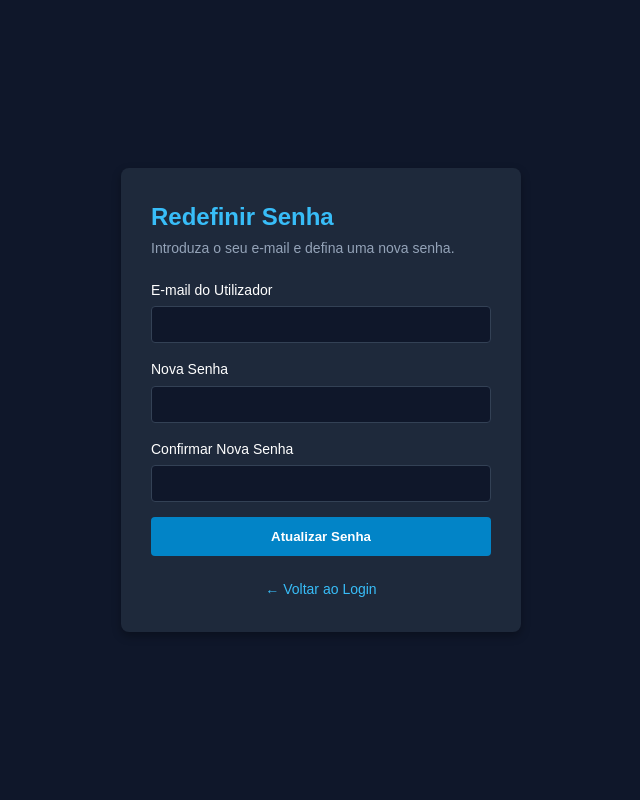
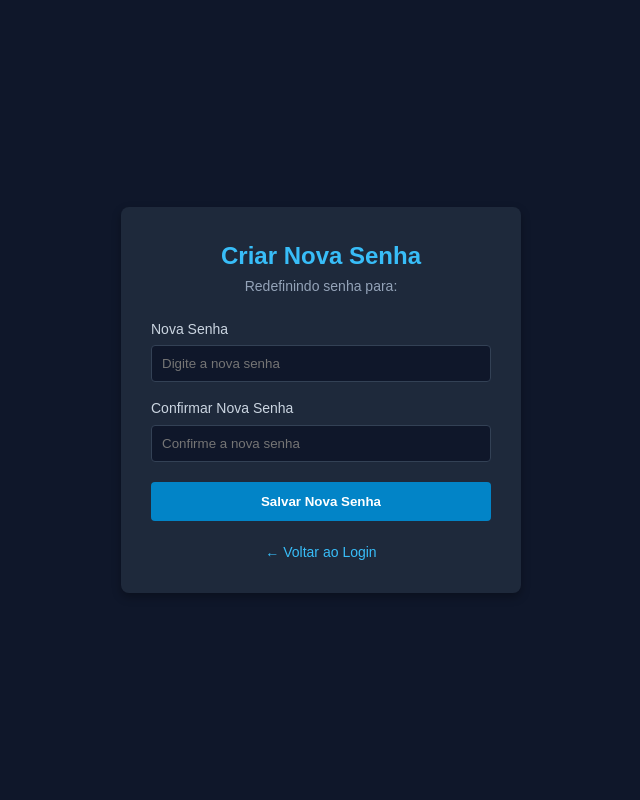
Before and after one commit to gabrielvarela707-hub/ProjetoIntegrador, a PHP site: page /gabriel/redefinir_senha.php in a window 1280 px wide. Shown: the whole page, without its empty margins (319-959 px from the left). Run offline with PHP 8.4, Linux system fonts and the light colour scheme.

Commit message:
Update redefinir_senha.php

```diff
--- a/redefinir_senha.php
+++ b/redefinir_senha.php
@@ -1,49 +1,34 @@
 <?php
 include('conexao.php');
 
-$mensagem = "";
-$sucesso = false;
+$email = $_GET['email'] ?? '';
+$erro = "";
 
 if ($_SERVER["REQUEST_METHOD"] == "POST") {
     $email = trim($_POST['email']);
     $nova_senha = $_POST['nova_senha'];
     $confirma_senha = $_POST['confirma_senha'];
 
-    if (empty($email) || empty($nova_senha) || empty($confirma_senha)) {
-        $mensagem = "<div style='color: #ef4444; background: #fee2e2; padding: 12px; border-radius: 6px;'>Preencha todos os campos!</div>";
-    } elseif ($nova_senha !== $confirma_senha) {
-        $mensagem = "<div style='color: #ef4444; background: #fee2e2; padding: 12px; border-radius: 6px;'>As senhas não coincidem!</div>";
-    } else {
-        // Verificar se o e-mail existe na base de dados
-        $sql = "SELECT id FROM usuarios WHERE email = ?";
-        $stmt = $conn->prepare($sql);
-        $stmt->bind_param("s", $email);
-        $stmt->execute();
-        $resultado = $stmt->get_result();
-
-        if ($resultado->num_rows > 0) {
-            $usuario = $resultado->fetch_assoc();
-            $usuario_id = $usuario['id'];
-
-            // Encriptar a nova senha com segurança
+    if (!empty($email) && !empty($nova_senha) && !empty($confirma_senha)) {
+        if ($nova_senha !== $confirma_senha) {
+            $erro = "As senhas não coincidem!";
+        } else {
+            // Encriptar a palavra-passe com segurança
             $hash_senha = password_hash($nova_senha, PASSWORD_DEFAULT);
 
-            // Atualizar a senha no banco de dados
-            $sql_update = "UPDATE usuarios SET senha = ? WHERE id = ?";
-            $stmt_update = $conn->prepare($sql_update);
-            $stmt_update->bind_param("si", $hash_senha, $usuario_id);
+            $sql = "UPDATE usuarios SET senha = ? WHERE email = ?";
+            $stmt = $conn->prepare($sql);
+            $stmt->bind_param("ss", $hash_senha, $email);
 
-            if ($stmt_update->execute()) {
-                $sucesso = true;
-                $mensagem = "<div style='color: #16a34a; background: #dcfce7; padding: 12px; border-radius: 6px;'>Senha redefinida com sucesso! Redirecionando...</div>";
-                echo "<script>setTimeout(function() { window.location.href='login.php'; }, 2000);</script>";
+            if ($stmt->execute()) {
+                echo "<script>alert('Senha redefinida com sucesso!'); window.location.href='login.php';</script>";
+                exit;
             } else {
-                $mensagem = "<div style='color: #ef4444; background: #fee2e2; padding: 12px; border-radius: 6px;'>Erro ao atualizar a senha no banco de dados.</div>";
+                $erro = "Erro ao redefinir a senha no banco de dados.";
             }
-        } else {
-            // Por segurança, mensagem neutra ou aviso de e-mail não encontrado
-            $mensagem = "<div style='color: #ef4444; background: #fee2e2; padding: 12px; border-radius: 6px;'>E-mail não encontrado no sistema.</div>";
         }
+    } else {
+        $erro = "Preencha todos os campos.";
     }
 }
 ?>
@@ -51,35 +36,45 @@ if ($_SERVER["REQUEST_METHOD"] == "POST") {
 <html lang="pt-BR">
 <head>
     <meta charset="UTF-8">
-    <title>Redefinir Senha - AdaTech</title>
+    <meta name="viewport" content="width=device-width, initial-scale=1.0">
+    <title>Criar Nova Senha - AdaTech</title>
     <link rel="stylesheet" href="adatech.css">
 </head>
-<body style="background-color: #0f172a; color: #ffffff; font-family: sans-serif; display: flex; justify-content: center; align-items: center; height: 100vh; margin: 0;">
-    <div style="background: #1e293b; padding: 30px; border-radius: 8px; width: 100%; max-width: 400px; box-shadow: 0 4px 10px rgba(0,0,0,0.3);">
-        <h2 style="color: #38bdf8; margin-top: 0;">Redefinir Senha</h2>
-        <p style="color: #94a3b8; font-size: 14px;">Introduza o seu e-mail e defina uma nova senha.</p>
+<body style="display: flex; justify-content: center; align-items: center; min-height: 100vh; background-color: #0f172a; margin: 0; font-family: sans-serif;">
 
-        <?php echo $mensagem; ?>
+    <div style="background: #1e293b; padding: 30px; border-radius: 8px; width: 100%; max-width: 400px; box-shadow: 0 4px 10px rgba(0,0,0,0.3); color: #ffffff;">
+        <h2 style="margin-top: 0; color: #38bdf8; text-align: center;">Criar Nova Senha</h2>
 
-        <?php if (!$sucesso): ?>
-        <form method="POST" style="margin-top: 20px;">
-            <div style="margin-bottom: 15px;">
-                <label style="display: block; margin-bottom: 5px; font-size: 14px;">E-mail do Utilizador</label>
-                <input type="email" name="email" required style="width: 100%; padding: 10px; background: #0f172a; border: 1px solid #334155; color: white; border-radius: 4px; box-sizing: border-box;">
+        <p style="color: #94a3b8; font-size: 14px; margin-bottom: 20px; text-align: center;">
+            Redefinindo senha para:<br><strong style="color: #38bdf8;"><?php echo htmlspecialchars($email); ?></strong>
+        </p>
+
+        <?php if(!empty($erro)): ?>
+            <div style="background: #fee2e2; color: #ef4444; padding: 10px; border-radius: 4px; font-size: 14px; margin-bottom: 15px; text-align: center; font-weight: bold;">
+                <?php echo $erro; ?>
             </div>
-            <div style="margin-bottom: 15px;">
-                <label style="display: block; margin-bottom: 5px; font-size: 14px;">Nova Senha</label>
-                <input type="password" name="nova_senha" required style="width: 100%; padding: 10px; background: #0f172a; border: 1px solid #334155; color: white; border-radius: 4px; box-sizing: border-box;">
-            </div>
-            <div style="margin-bottom: 15px;">
-                <label style="display: block; margin-bottom: 5px; font-size: 14px;">Confirmar Nova Senha</label>
-                <input type="password" name="confirma_senha" required style="width: 100%; padding: 10px; background: #0f172a; border: 1px solid #334155; color: white; border-radius: 4px; box-sizing: border-box;">
-            </div>
-            <button type="submit" style="width: 100%; background: #0284c7; color: white; border: none; padding: 12px; border-radius: 4px; font-weight: bold; cursor: pointer;">Atualizar Senha</button>
-        </form>
         <?php endif; ?>
 
-        <p style="text-align: center; margin-top: 20px;"><a href="login.php" style="color: #38bdf8; text-decoration: none; font-size: 14px;">&larr; Voltar ao Login</a></p>
+        <form method="POST" action="redefinir_senha.php?email=<?php echo urlencode($email); ?>" style="display: flex; flex-direction: column; gap: 15px;">
+            <input type="hidden" name="email" value="<?php echo htmlspecialchars($email); ?>">
+
+            <div>
+                <label style="display: block; margin-bottom: 5px; color: #cbd5e1; font-size: 14px;">Nova Senha</label>
+                <input type="password" name="nova_senha" placeholder="Digite a nova senha" required style="width: 100%; padding: 10px; background: #0f172a; border: 1px solid #334155; color: white; border-radius: 4px; box-sizing: border-box;">
+            </div>
+
+            <div>
+                <label style="display: block; margin-bottom: 5px; color: #cbd5e1; font-size: 14px;">Confirmar Nova Senha</label>
+                <input type="password" name="confirma_senha" placeholder="Confirme a nova senha" required style="width: 100%; padding: 10px; background: #0f172a; border: 1px solid #334155; color: white; border-radius: 4px; box-sizing: border-box;">
+            </div>
+
+            <button type="submit" style="background: #0284c7; color: white; border: none; padding: 12px; border-radius: 4px; cursor: pointer; font-weight: bold; width: 100%; margin-top: 5px;">Salvar Nova Senha</button>
+        </form>
+
+        <p style="text-align: center; margin-top: 20px; font-size: 14px;">
+            <a href="login.php" style="color: #38bdf8; text-decoration: none;">&larr; Voltar ao Login</a>
+        </p>
     </div>
+
 </body>
 </html>
```
